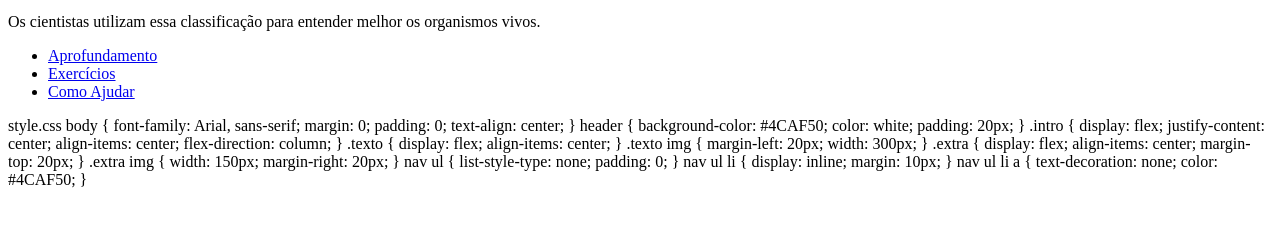
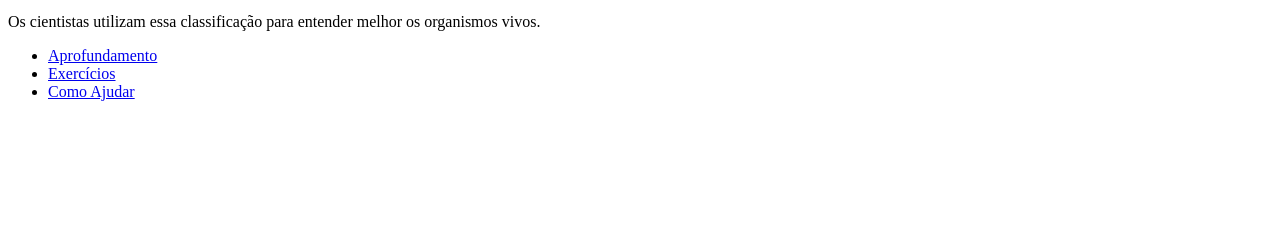
Before and after one commit to VitorGalera/Biologia, a plain HTML site: page index.html in a window 1280 px wide. Shown: the part 153-380 px from the top of the page. Drawn offline with Linux system fonts and the light colour scheme.

Commit message:
Update index.html

```diff
--- a/index.html
+++ b/index.html
@@ -31,52 +31,3 @@
     </main>
 </body>
 </html>
-
-style.css
-
-body {
-    font-family: Arial, sans-serif;
-    margin: 0;
-    padding: 0;
-    text-align: center;
-}
-header {
-    background-color: #4CAF50;
-    color: white;
-    padding: 20px;
-}
-.intro {
-    display: flex;
-    justify-content: center;
-    align-items: center;
-    flex-direction: column;
-}
-.texto {
-    display: flex;
-    align-items: center;
-}
-.texto img {
-    margin-left: 20px;
-    width: 300px;
-}
-.extra {
-    display: flex;
-    align-items: center;
-    margin-top: 20px;
-}
-.extra img {
-    width: 150px;
-    margin-right: 20px;
-}
-nav ul {
-    list-style-type: none;
-    padding: 0;
-}
-nav ul li {
-    display: inline;
-    margin: 10px;
-}
-nav ul li a {
-    text-decoration: none;
-    color: #4CAF50;
-}
```
